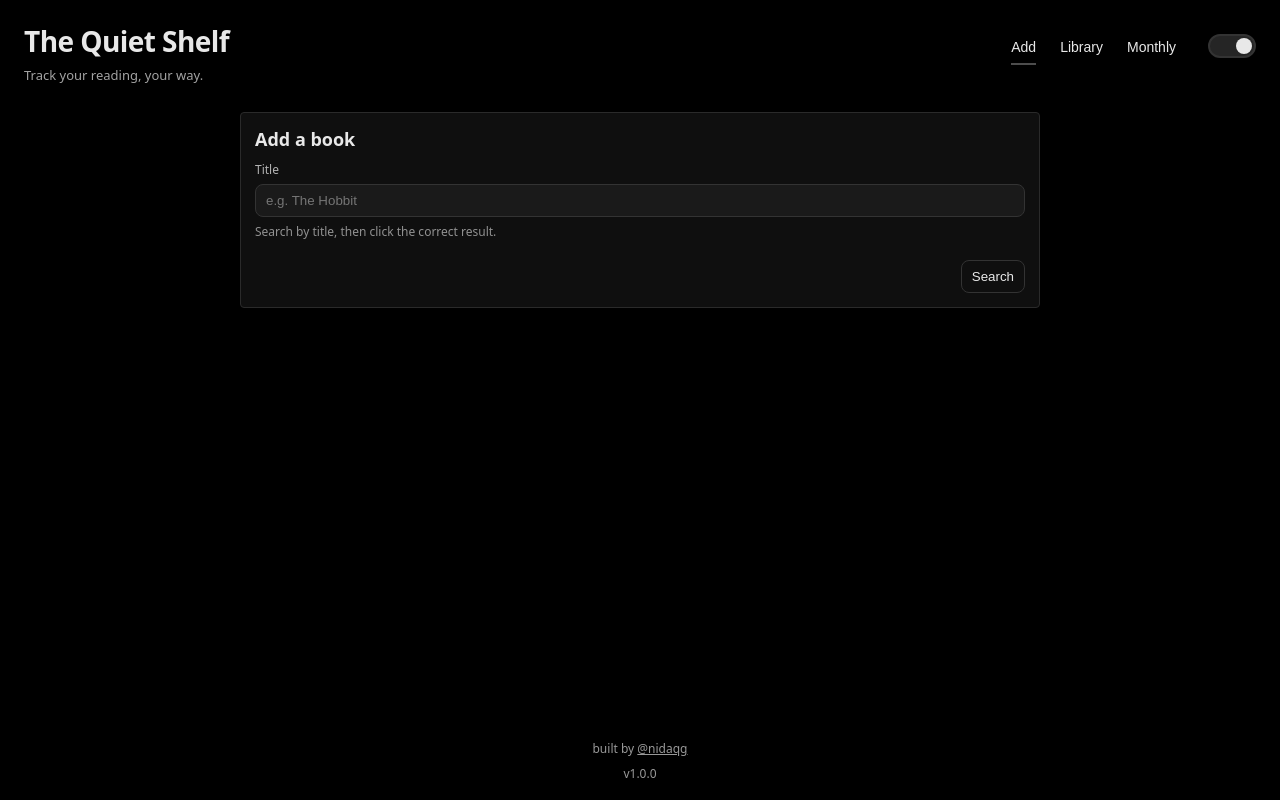
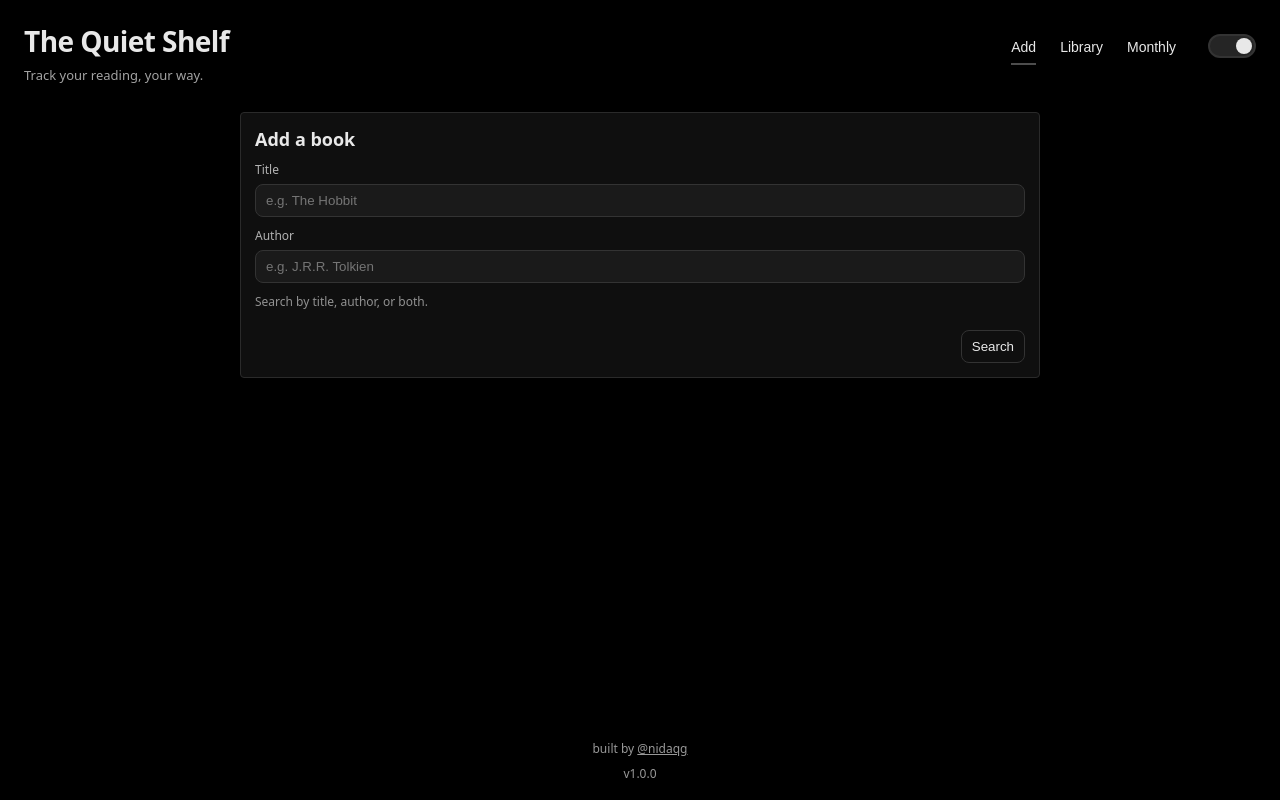
Before and after one commit to nidaqg/the_quiet_shelf, a React (Vite) app: page / in a window 1280 px wide. Built offline with nearby package versions, Linux system fonts and the light colour scheme.

Commit message:
Better searching

```diff
--- a/src/components/BookSearch.tsx
+++ b/src/components/BookSearch.tsx
@@ -7,25 +7,28 @@ type BookSearchProps = {
 };
 
 export default function BookSearch({ onSelectBook }: BookSearchProps) {
-  const [query, setQuery] = useState("");
+  const [titleQuery, setTitleQuery] = useState("");
+  const [authorQuery, setAuthorQuery] = useState("");
   const [results, setResults] = useState<GoogleBookResult[]>([]);
   const [loading, setLoading] = useState(false);
   const [error, setError] = useState<string | null>(null);
 
   async function handleSearch(e: React.FormEvent) {
     e.preventDefault();
-    const searchQuery = query.trim();
-    if (!searchQuery) return;
+    const title = titleQuery.trim();
+    const author = authorQuery.trim();
+
+    if (!title && !author) return;
 
     setLoading(true);
     setError(null);
     setResults([]);
 
     try {
-      const searchResults = await searchGoogleBooksByTitle(searchQuery);
+      const searchResults = await searchGoogleBooksByTitle(title, author);
       setResults(searchResults);
       if (searchResults.length === 0) {
-        setError("No results found. Try adding author keywords.");
+        setError("No results found. Try different keywords.");
       }
     } catch (err: any) {
       setError(err?.message || "Search failed.");
@@ -38,18 +41,32 @@ export default function BookSearch({ onSelectBook }: BookSearchProps) {
     <>
       <form className="searchForm" onSubmit={handleSearch}>
         <div className="field">
-          <label className="label" htmlFor="bookSearchQuery">
+          <label className="label" htmlFor="bookSearchTitle">
             Title
           </label>
           <input
-            id="bookSearchQuery"
+            id="bookSearchTitle"
             className="input"
-            value={query}
-            onChange={(e) => setQuery(e.target.value)}
+            value={titleQuery}
+            onChange={(e) => setTitleQuery(e.target.value)}
             placeholder="e.g. The Hobbit"
           />
-          <div className="hint">Search by title, then click the correct result.</div>
         </div>
+
+        <div className="field">
+          <label className="label" htmlFor="bookSearchAuthor">
+            Author
+          </label>
+          <input
+            id="bookSearchAuthor"
+            className="input"
+            value={authorQuery}
+            onChange={(e) => setAuthorQuery(e.target.value)}
+            placeholder="e.g. J.R.R. Tolkien"
+          />
+        </div>
+
+        <div className="hint">Search by title, author, or both.</div>
 
         <div className="actions">
           <button className="button" type="submit" disabled={loading}>
--- a/src/googleBooks.ts
+++ b/src/googleBooks.ts
@@ -27,8 +27,22 @@ function normalizeGenres(categories: string[]): string[] {
   return Array.from(out);
 }
 
-export async function searchGoogleBooksByTitle(title: string): Promise<GoogleBookResult[]> {
-  const q = `intitle:${title}`;
+export async function searchGoogleBooksByTitle(title: string, author?: string): Promise<GoogleBookResult[]> {
+  const queryParts: string[] = [];
+
+  if (title.trim()) {
+    queryParts.push(`intitle:${title}`);
+  }
+
+  if (author?.trim()) {
+    queryParts.push(`inauthor:${author}`);
+  }
+
+  if (queryParts.length === 0) {
+    return [];
+  }
+
+  const q = queryParts.join('+');
   const url = `https://www.googleapis.com/books/v1/volumes?q=${encodeURIComponent(q)}&maxResults=20`;
 
   const res = await fetch(url);
```
